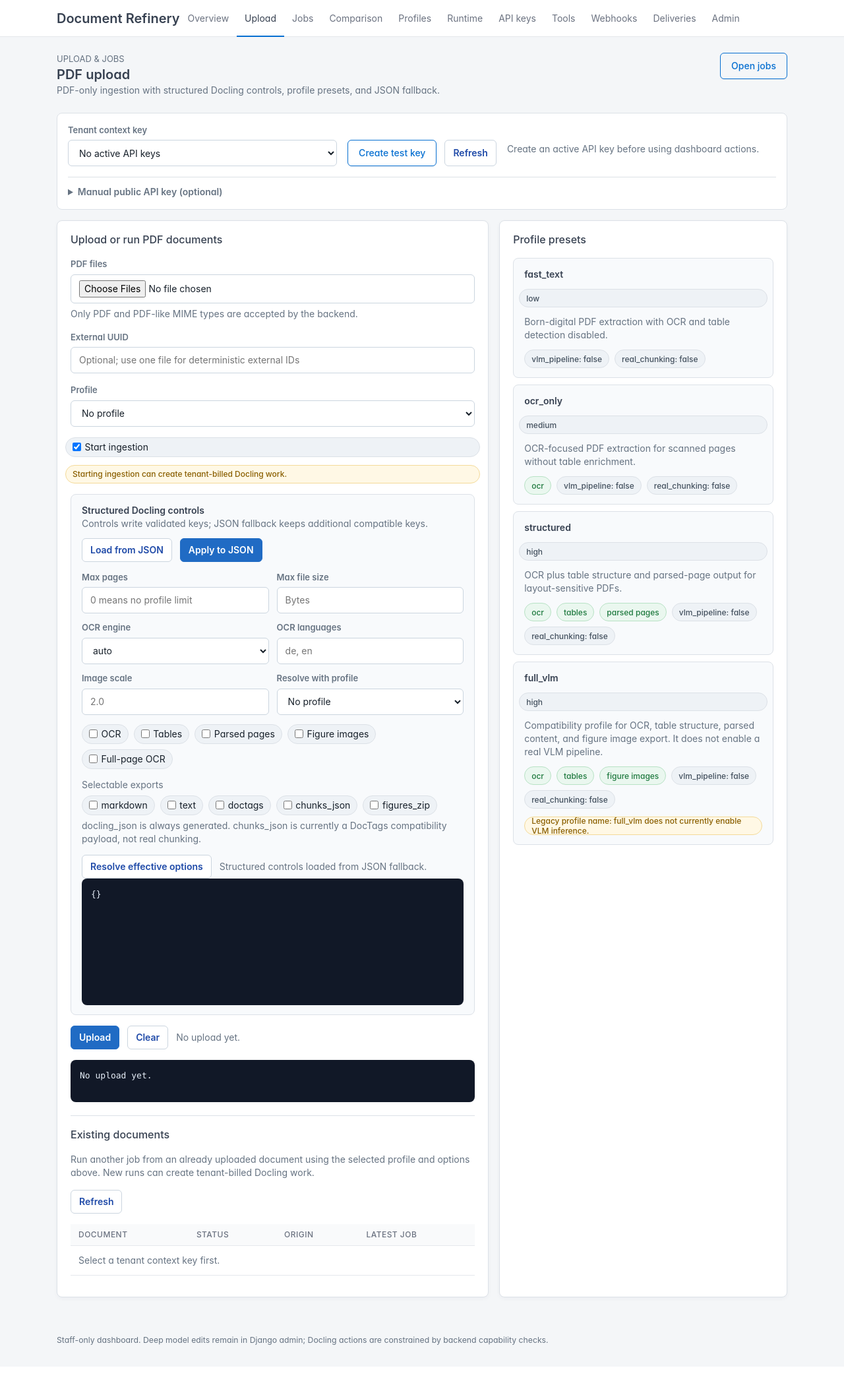
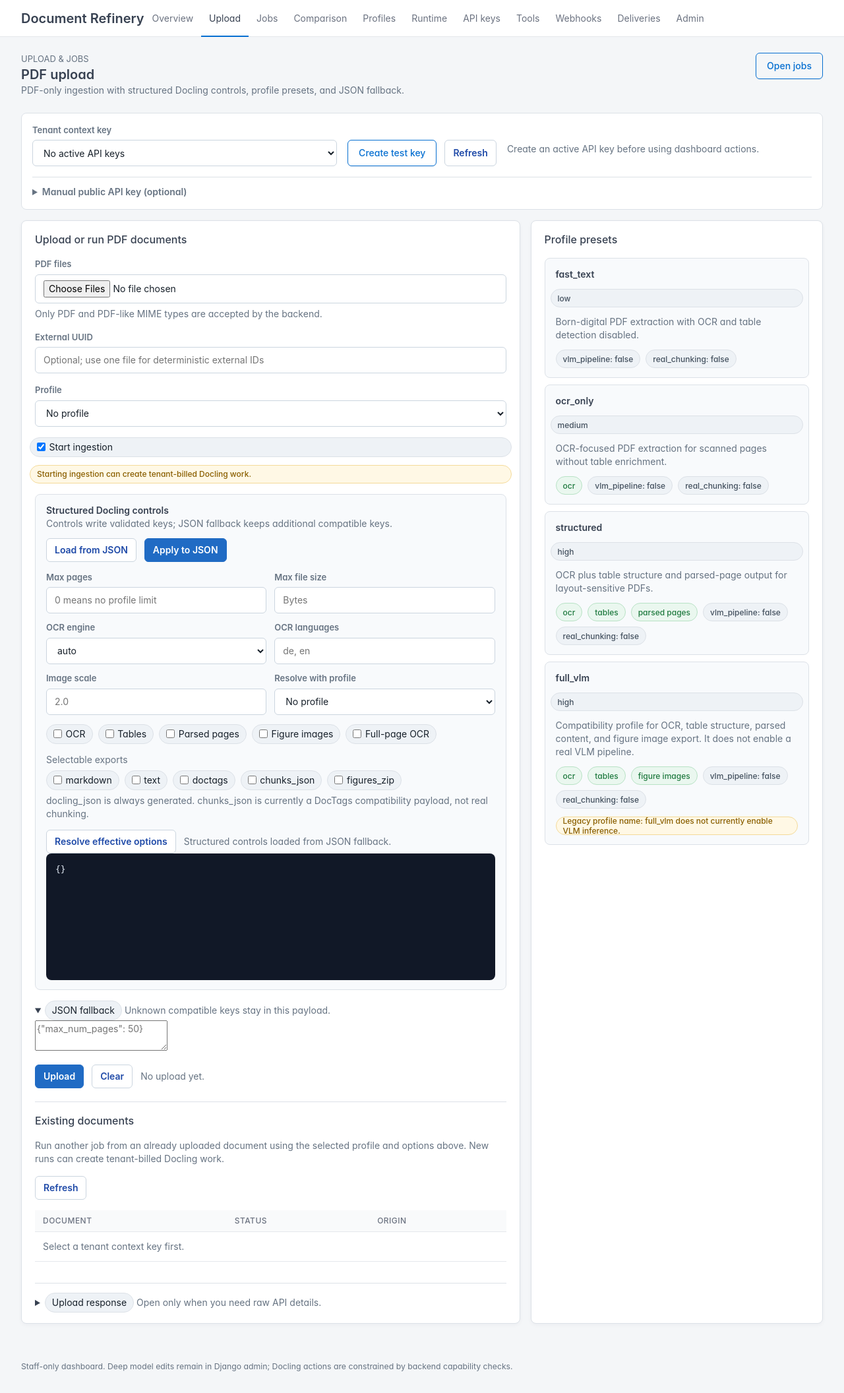
Before and after one commit to TobitRE/DocumentRefinery, a Django app: page /dashboard/upload/ in a window 1280 px wide. Shown: the whole page at 66% size. Before the commit the page ends 2039 px from the top, so only its background shows below. Run offline with Django 5.2, Linux system fonts and the light colour scheme; the visitor is signed in with stand-in values (Sample User, id 1); data that the repository does not hold is empty; parts of the project's set-up code (start-up, migrations or seed data) failed here and were passed over; some libraries are stand-ins or nearby versions.

Commit message:
Improve dashboard layout usability

```diff
--- a/document_refinery/dashboard/static/dashboard/app.css
+++ b/document_refinery/dashboard/static/dashboard/app.css
@@ -7,6 +7,12 @@
 
 body {
   background: #f4f6f8;
+}
+
+@media (min-width: 1200px) {
+  .container-xl {
+    max-width: min(112rem, calc(100% - 2rem));
+  }
 }
 
 .navbar-brand {
@@ -63,11 +69,25 @@ body {
   gap: 1rem;
 }
 
+.dr-workflow-grid {
+  grid-template-columns: minmax(42rem, 1.45fr) minmax(22rem, .85fr);
+}
+
 .card {
   border-color: var(--dr-border);
   border-radius: .5rem;
   box-shadow: 0 .125rem .375rem rgba(19, 33, 68, .04);
   min-width: 0;
+}
+
+section.card > .row,
+section.card > form {
+  margin: 0;
+  padding: 1rem 1.125rem;
+}
+
+section.card > .dr-table-wrap {
+  padding: 1rem 1.125rem;
 }
 
 .card h3,
@@ -353,10 +373,146 @@ body {
 
 .dr-table-wrap {
   overflow: auto;
+  scrollbar-gutter: stable;
 }
 
 .dr-table-wrap table {
   min-width: 48rem;
+}
+
+.dr-table-wrap .dr-data-table {
+  min-width: 72rem;
+}
+
+.dr-data-table th,
+.dr-data-table td {
+  vertical-align: middle;
+}
+
+.dr-data-table .status {
+  overflow-wrap: normal;
+  white-space: nowrap;
+}
+
+.dr-data-table .mono {
+  overflow-wrap: anywhere;
+}
+
+.dr-table-filename,
+.dr-table-uuid {
+  display: block;
+  max-width: 18rem;
+  min-width: 0;
+  overflow: hidden;
+  text-overflow: ellipsis;
+  white-space: nowrap;
+}
+
+.dr-table-uuid {
+  max-width: 20rem;
+}
+
+.dr-table-actions {
+  width: 13rem;
+}
+
+.dr-table-wrap .dr-jobs-table {
+  min-width: 96rem;
+}
+
+.dr-jobs-table th:nth-child(1),
+.dr-jobs-table td:nth-child(1) {
+  width: 4rem;
+  white-space: nowrap;
+}
+
+.dr-jobs-table th:nth-child(2),
+.dr-jobs-table td:nth-child(2) {
+  width: 6.25rem;
+}
+
+.dr-jobs-table th:nth-child(3),
+.dr-jobs-table td:nth-child(3) {
+  width: 7rem;
+}
+
+.dr-jobs-table th:nth-child(4),
+.dr-jobs-table td:nth-child(4) {
+  width: 8rem;
+  white-space: nowrap;
+}
+
+.dr-jobs-table th:nth-child(5),
+.dr-jobs-table td:nth-child(5) {
+  width: 9rem;
+}
+
+.dr-jobs-table th:nth-child(6),
+.dr-jobs-table td:nth-child(6) {
+  width: 7rem;
+  white-space: nowrap;
+}
+
+.dr-jobs-table th:nth-child(7),
+.dr-jobs-table td:nth-child(7) {
+  min-width: 13rem;
+}
+
+.dr-jobs-table th:nth-child(8),
+.dr-jobs-table td:nth-child(8) {
+  max-width: 17rem;
+  min-width: 15rem;
+  overflow-wrap: anywhere;
+}
+
+.dr-jobs-table th:nth-child(9),
+.dr-jobs-table td:nth-child(9) {
+  width: 6.5rem;
+  white-space: nowrap;
+}
+
+.dr-jobs-table th:nth-child(10),
+.dr-jobs-table td:nth-child(10) {
+  width: 9rem;
+  white-space: nowrap;
+}
+
+.dr-jobs-table th:nth-child(11),
+.dr-jobs-table td:nth-child(11) {
+  min-width: 13rem;
+}
+
+.dr-jobs-table .dr-row-actions {
+  align-items: stretch;
+  flex-direction: column;
+  gap: .375rem;
+  min-width: 11.5rem;
+}
+
+.dr-jobs-table .dr-row-actions button {
+  justify-content: center;
+  white-space: nowrap;
+  width: 100%;
+}
+
+.dr-jobs-table .dr-action-disabled-reason {
+  max-width: 11.5rem;
+}
+
+.dr-table-wrap .dr-documents-table {
+  min-width: 78rem;
+}
+
+.dr-table-wrap .dr-api-keys-table {
+  min-width: 92rem;
+}
+
+.dr-table-wrap .dr-webhooks-table {
+  min-width: 86rem;
+}
+
+.dr-table-wrap .dr-deliveries-table {
+  min-width: 78rem;
 }
 
 .dr-json-preview {
@@ -374,6 +530,54 @@ body {
   gap: .5rem;
 }
 
+.dr-feature-list-compact {
+  gap: .375rem;
+}
+
+.dr-feature-list-compact .status {
+  min-height: 1.5rem;
+  padding: .125rem .5rem;
+}
+
+.dr-result-details {
+  border-top: 1px solid var(--dr-border);
+  margin-top: 1rem;
+  padding-top: .875rem;
+}
+
+details summary,
+.dr-result-details summary {
+  cursor: pointer;
+}
+
+.dr-result-details .metrics {
+  margin-top: .75rem;
+}
+
+.dr-kv-list {
+  display: grid;
+  gap: .5rem;
+}
+
+.dr-kv-row {
+  align-items: start;
+  display: grid;
+  gap: .75rem;
+  grid-template-columns: minmax(9rem, .45fr) minmax(0, 1fr);
+}
+
+.dr-kv-key {
+  color: var(--dr-muted);
+  font-size: .75rem;
+  font-weight: 700;
+  text-transform: uppercase;
+}
+
+.dr-kv-value {
+  min-width: 0;
+  overflow-wrap: anywhere;
+}
+
 .dr-nav-note {
   color: var(--dr-muted);
   font-size: .75rem;
@@ -389,10 +593,6 @@ body {
 
 .error {
   color: #a32020;
-}
-
-details.collapse summary {
-  cursor: pointer;
 }
 
 button.ghost,
@@ -432,7 +632,7 @@ button.ghost:disabled {
   opacity: .55;
 }
 
-@media (max-width: 900px) {
+@media (max-width: 1180px) {
   .dr-grid-wide {
     grid-template-columns: 1fr;
   }
--- a/document_refinery/dashboard/static/dashboard/app.js
+++ b/document_refinery/dashboard/static/dashboard/app.js
@@ -26,6 +26,16 @@
   function setText(selectorOrNode, text, root = document) {
     const node = typeof selectorOrNode === "string" ? qs(selectorOrNode, root) : selectorOrNode;
     if (node) node.textContent = text;
+  }
+
+  function escapeHtml(value) {
+    return String(value ?? "").replace(/[&<>"']/g, (char) => ({
+      "&": "&amp;",
+      "<": "&lt;",
+      ">": "&gt;",
+      '"': "&quot;",
+      "'": "&#039;",
+    }[char]));
   }
 
   function statusClass(value) {
@@ -202,6 +212,10 @@
   function syncTenantActionAvailability(selectedKey) {
     const actionGroups = new Map();
     qsa("[data-action-tenant-id]").forEach((btn) => {
+      if (!btn.dataset.actionOriginalLabel) {
+        btn.dataset.actionOriginalLabel = btn.textContent.trim();
+      }
+      btn.textContent = btn.dataset.actionOriginalLabel;
       const requiredTenantId = btn.dataset.actionTenantId;
       const requiredTenantName = btn.dataset.actionTenantName || `tenant #${requiredTenantId}`;
       const requiredScope = btn.dataset.actionScope;
@@ -210,21 +224,29 @@
       const tenantMismatch = requiredTenantId && String(requiredTenantId) !== selectedTenantId;
       const missingScope = requiredScope && !(selectedKey?.scopes || []).includes(requiredScope);
       let reason = "";
+      let shortReason = "";
       if (noContext) {
         reason = "Select a tenant context key to enable this action.";
+        shortReason = "Select tenant context.";
       } else if (tenantMismatch) {
         reason = `Select tenant context ${requiredTenantName} to enable this action.`;
+        shortReason = `Use ${requiredTenantName} context.`;
       } else if (missingScope) {
         reason = `Selected key needs ${requiredScope}.`;
+        shortReason = `Needs ${requiredScope}.`;
       }
 
       btn.disabled = Boolean(reason);
       if (reason) {
         btn.title = reason;
-        btn.dataset.actionDisabledReason = reason;
+        delete btn.dataset.actionDisabledReason;
+        btn.dataset.actionDisabledReasonFull = reason;
+        btn.dataset.actionDisabledReasonShort = shortReason;
       } else {
         btn.removeAttribute("title");
         delete btn.dataset.actionDisabledReason;
+        delete btn.dataset.actionDisabledReasonFull;
+        delete btn.dataset.actionDisabledReasonShort;
       }
 
       const group = btn.closest("[data-action-reason-group]");
@@ -236,10 +258,10 @@
     });
 
     actionGroups.forEach((buttons, group) => {
-      const reasonTarget = qs("[data-action-disabled-reason]", group);
+      const reasonTarget = qs(".dr-action-disabled-reason[data-action-disabled-reason]", group);
       if (!reasonTarget) return;
       const reasons = Array.from(
-        new Set(buttons.map((btn) => btn.dataset.actionDisabledReason).filter(Boolean))
+        new Set(buttons.map((btn) => btn.dataset.actionDisabledReasonShort).filter(Boolean))
       );
       reasonTarget.textContent = reasons[0] || "";
       if (reasons.length) {
@@ -683,20 +705,28 @@
     documents.forEach((item) => {
       const row = document.createElement("tr");
       const latest = item.latest_job;
+      const documentId = escapeHtml(item.id);
+      const filename = escapeHtml(item.original_filename || "-");
+      const uuid = escapeHtml(item.uuid);
+      const status = escapeHtml(item.status);
+      const origin = item.created_via === "DASHBOARD" ? "Dashboard" : "API";
+      const latestHtml = latest
+        ? `<a href="/dashboard/jobs/${encodeURIComponent(latest.id)}/">#${escapeHtml(latest.id)}</a> <span class="${statusClass(latest.status)}">${escapeHtml(latest.status)}</span>`
+        : '<span class="muted">-</span>';
       row.innerHTML = `
         <td>
-          <span class="mono">#${item.id}</span><br />
-          <span>${item.original_filename || "-"}</span><br />
-          <span class="muted mono">${item.uuid}</span>
+          <span class="mono">#${documentId}</span><br />
+          <span class="dr-table-filename" title="${filename}">${filename}</span>
+          <span class="muted mono dr-table-uuid" title="${uuid}">${uuid}</span>
         </td>
-        <td><span class="${statusClass(item.status)}">${item.status}</span></td>
-        <td><span class="${item.created_via === "DASHBOARD" ? "status status-warn" : "status status-neutral"}">${item.created_via === "DASHBOARD" ? "Dashboard" : "API"}</span></td>
-        <td>${latest ? `<a href="/dashboard/jobs/${latest.id}/">#${latest.id}</a> <span class="${statusClass(latest.status)}">${latest.status}</span>` : '<span class="muted">-</span>'}</td>
-        <td class="mono">${item.job_count || 0}</td>
+        <td><span class="${statusClass(item.status)}">${status}</span></td>
+        <td><span class="${item.created_via === "DASHBOARD" ? "status status-warn" : "status status-neutral"}">${origin}</span></td>
+        <td>${latestHtml}</td>
+        <td class="mono">${escapeHtml(item.job_count || 0)}</td>
         <td>
           <div class="actions dr-row-actions">
-            <button type="button" class="ghost" data-document-ingest-uuid="${item.uuid}" data-ingest-mode="create_new">Run new job</button>
-            <button type="button" class="ghost" data-document-ingest-uuid="${item.uuid}" data-ingest-mode="reuse_existing">Reuse if same</button>
+            <button type="button" class="ghost" data-document-ingest-uuid="${uuid}" data-ingest-mode="create_new">Run new job</button>
+            <button type="button" class="ghost" data-document-ingest-uuid="${uuid}" data-ingest-mode="reuse_existing">Reuse if same</button>
           </div>
         </td>
       `;
--- a/document_refinery/dashboard/templates/dashboard/_dashboard_api_context.html
+++ b/document_refinery/dashboard/templates/dashboard/_dashboard_api_context.html
@@ -13,7 +13,7 @@
     <div class="dr-context-status">
       <span class="muted" data-dashboard-context-status>Loading dashboard key context.</span>
       <div class="muted" data-dashboard-billing-status></div>
-      <div class="dr-feature-list" data-dashboard-context-scopes></div>
+      <div class="dr-feature-list dr-feature-list-compact" data-dashboard-context-scopes></div>
     </div>
   </div>
 
--- a/document_refinery/dashboard/templates/dashboard/api_key_detail.html
+++ b/document_refinery/dashboard/templates/dashboard/api_key_detail.html
@@ -122,7 +122,7 @@
         <div class="muted">Scopes control which API endpoints the key can call.</div>
       </div>
       {% include "dashboard/_docling_options_controls.html" with json_target="docling_options_json" profiles=profiles %}
-      <details class="collapse" open>
+      <details open>
         <summary>
           <span class="pill">JSON fallback</span>
           <span class="muted">Optional Docling JSON applied when uploads omit options.</span>
--- a/document_refinery/dashboard/templates/dashboard/api_key_new.html
+++ b/document_refinery/dashboard/templates/dashboard/api_key_new.html
@@ -96,7 +96,7 @@
         <div class="muted">Scopes control which API endpoints the key can call.</div>
       </div>
       {% include "dashboard/_docling_options_controls.html" with json_target="docling_options_json" profiles=profiles %}
-      <details class="collapse" open>
+      <details open>
         <summary>
           <span class="pill">JSON fallback</span>
           <span class="muted">Optional Docling JSON applied when uploads omit options.</span>
--- a/document_refinery/dashboard/templates/dashboard/base.html
+++ b/document_refinery/dashboard/templates/dashboard/base.html
@@ -10,7 +10,7 @@
   </head>
   <body>
     <div class="page dr-shell">
-      <header class="navbar navbar-expand-md d-print-none">
+      <header class="navbar navbar-expand-lg d-print-none">
         <div class="container-xl">
           <a class="navbar-brand" href="/dashboard/">Document Refinery</a>
           <button
--- a/document_refinery/dashboard/templates/dashboard/job_detail.html
+++ b/document_refinery/dashboard/templates/dashboard/job_detail.html
@@ -103,7 +103,7 @@
             </select>
           </div>
           {% include "dashboard/_docling_options_controls.html" with json_target="jobRunOptionsJson" profiles=profiles %}
-          <details class="collapse">
+          <details>
             <summary>
               <span class="pill">JSON fallback</span>
               <span class="muted">Defaults to this job's current options.</span>
--- a/document_refinery/dashboard/templates/dashboard/profile_comparison.html
+++ b/document_refinery/dashboard/templates/dashboard/profile_comparison.html
@@ -19,7 +19,7 @@
   <div data-comparison-page>
     {% include "dashboard/_dashboard_api_context.html" %}
 
-    <div class="dr-grid-wide" style="margin-top: 1rem;">
+    <div class="dr-grid-wide dr-workflow-grid" style="margin-top: 1rem;">
       <section class="card">
         <div class="card-body">
           <h2 class="card-title">Queue comparison</h2>
@@ -52,7 +52,7 @@
               {% endfor %}
             </div>
             {% include "dashboard/_docling_options_controls.html" with json_target="compareOptionsJson" profiles=profiles %}
-            <details class="collapse" open>
+            <details open>
               <summary>
                 <span class="pill">JSON fallback</span>
                 <span class="muted">Applied before profile overrides.</span>
--- a/document_refinery/dashboard/templates/dashboard/profiles.html
+++ b/document_refinery/dashboard/templates/dashboard/profiles.html
@@ -113,7 +113,7 @@
           {% for warning in profile.warnings %}
             <div class="status status-warn">{{ warning }}</div>
           {% endfor %}
-          <details class="collapse">
+          <details>
             <summary><span class="pill">Pipeline options</span></summary>
             <pre class="metrics">{{ profile.pipeline_options }}</pre>
           </details>
--- a/document_refinery/dashboard/templates/dashboard/upload.html
+++ b/document_refinery/dashboard/templates/dashboard/upload.html
@@ -19,7 +19,7 @@
   <div data-upload-page>
     {% include "dashboard/_dashboard_api_context.html" %}
 
-    <div class="dr-grid-wide" style="margin-top: 1rem;">
+    <div class="dr-grid-wide dr-workflow-grid" style="margin-top: 1rem;">
       <section class="card">
         <div class="card-body">
           <h2 class="card-title">Upload or run PDF documents</h2>
@@ -50,7 +50,7 @@
               <span class="status status-warn">Starting ingestion can create tenant-billed Docling work.</span>
             </div>
             {% include "dashboard/_docling_options_controls.html" with json_target="uploadOptionsJson" profiles=profiles %}
-            <details class="collapse" open>
+            <details open>
               <summary>
                 <span class="pill">JSON fallback</span>
                 <span class="muted">Unknown compatible keys stay in this payload.</span>
@@ -62,7 +62,6 @@
               <button type="button" class="ghost" data-upload-clear>Clear</button>
               <span class="muted" data-upload-status>No upload yet.</span>
             </div>
-            <pre class="metrics" data-upload-result>No upload yet.</pre>
           </div>
 
           <section class="dr-subsection">
@@ -74,7 +73,7 @@
               <button type="button" class="ghost" data-documents-refresh>Refresh</button>
             </div>
             <div class="dr-table-wrap">
-              <table class="table table-vcenter">
+              <table class="table table-vcenter dr-data-table dr-documents-table">
                 <thead>
                   <tr>
                     <th>Document</th>
@@ -93,6 +92,14 @@
               </table>
             </div>
           </section>
+
+          <details class="dr-result-details">
+            <summary>
+              <span class="pill">Upload response</span>
+              <span class="muted">Open only when you need raw API details.</span>
+            </summary>
+            <pre class="metrics" data-upload-result>No upload yet.</pre>
+          </details>
         </div>
       </section>
 
--- a/document_refinery/dashboard/templates/dashboard/webhook_deliveries.html
+++ b/document_refinery/dashboard/templates/dashboard/webhook_deliveries.html
@@ -59,7 +59,7 @@
 
   <section class="card">
     <div class="dr-table-wrap">
-      <table class="table">
+      <table class="table dr-data-table dr-deliveries-table">
         <thead>
           <tr>
             <th>Endpoint</th>
@@ -76,7 +76,7 @@
             <tr>
               <td><a href="/dashboard/webhooks/{{ delivery.endpoint.id }}/">{{ delivery.endpoint.name }}</a></td>
               <td><a href="/dashboard/webhook-deliveries/{{ delivery.id }}/">{{ delivery.event_type }}</a></td>
-              <td>{{ delivery.status }}</td>
+              <td><span class="status status-neutral">{{ delivery.status }}</span></td>
               <td>{{ delivery.attempt }}</td>
               <td>{{ delivery.response_code|default:"—" }}</td>
               <td class="mono">{{ delivery.next_retry_at|date:"Y-m-d H:i"|default:"—" }}</td>
```
Also changed, not shown: document_refinery/dashboard/templates/dashboard/api_keys_list.html (+8 -2 lines), document_refinery/dashboard/templates/dashboard/jobs.html (+4 -4 lines), document_refinery/dashboard/templates/dashboard/runtime.html (+10 -1 lines), document_refinery/dashboard/templates/dashboard/webhooks_list.html (+8 -2 lines).
